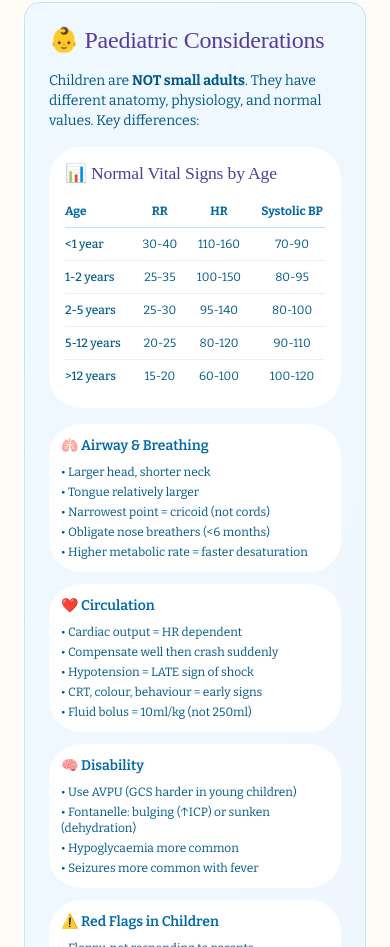
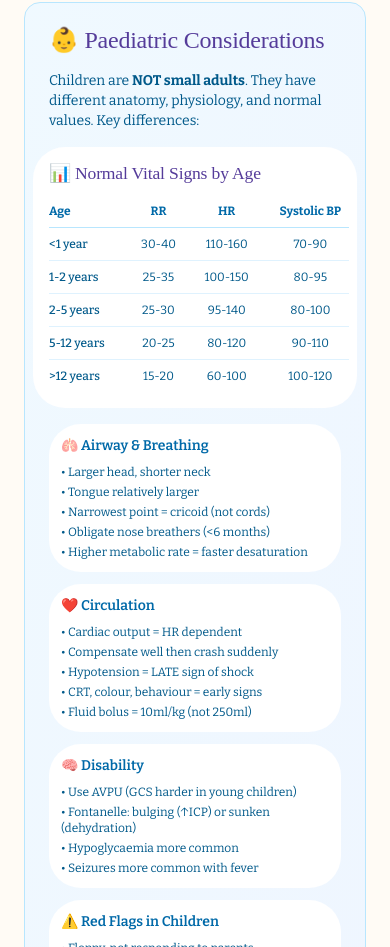
Before and after one commit to laurencaitlinemmerson-tech/revision-foundations-saas, a Next.js app: page /hub/resources/ae-assessment in a window 390 px wide. Shown: the part 1736-2683 px from the top of the page. Built offline with nearby package versions, Linux system fonts and the light colour scheme; no server answers; a web font is replaced by a local one.

Commit message:
Fix mobile horizontal scroll issue on A-E Assessment page

```diff
--- a/src/app/hub/resources/ae-assessment/page.tsx
+++ b/src/app/hub/resources/ae-assessment/page.tsx
@@ -71,7 +71,7 @@ export default function AEAssessmentPage() {
   };
 
   return (
-    <div className="min-h-screen bg-cream">
+    <div className="min-h-screen bg-cream overflow-x-hidden">
       <Navbar />
 
       {/* Hero */}
@@ -191,9 +191,9 @@ export default function AEAssessmentPage() {
           </p>
 
           {/* Normal Values Table */}
-          <div className="bg-white rounded-xl p-4 mb-4 overflow-x-auto">
+          <div className="bg-white rounded-xl p-4 mb-4 overflow-x-auto -mx-4 px-4 sm:mx-0 sm:px-4">
             <h3 className="font-semibold text-sky-700 mb-3 text-sm">📊 Normal Vital Signs by Age</h3>
-            <table className="w-full text-xs sm:text-sm">
+            <table className="w-full text-xs sm:text-sm min-w-[300px]">
               <thead>
                 <tr className="border-b border-sky-200">
                   <th className="text-left py-2 pr-2 text-sky-700">Age</th>
```
